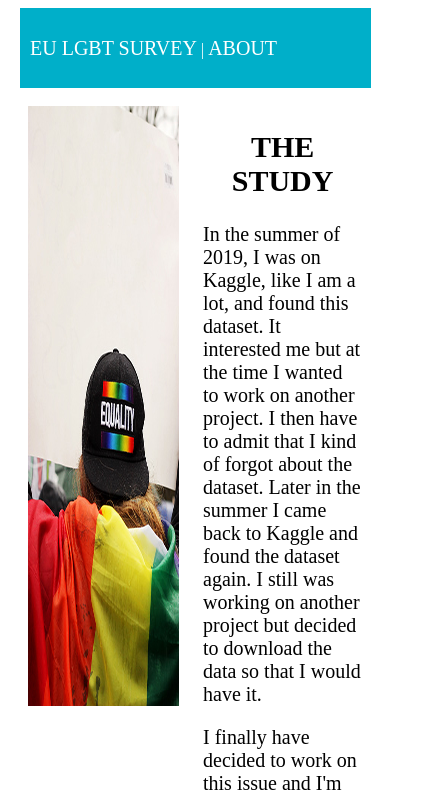
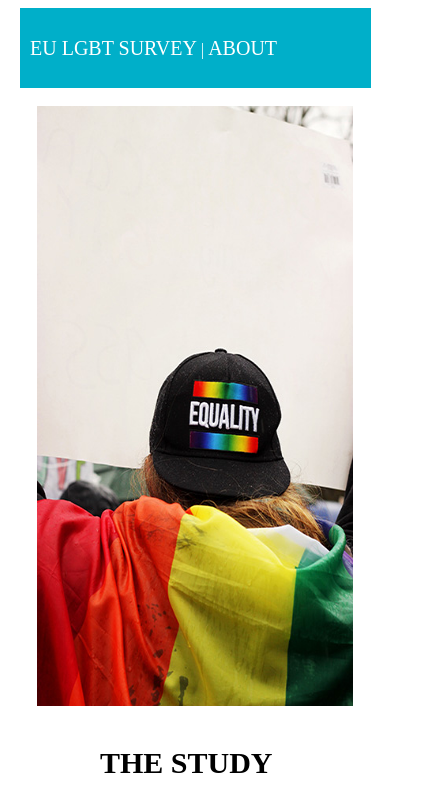
Before and after one commit to ravenusmc/eu_lgbt_survey, a Vue app in the folder client/: page / in a window 390 px wide. Shown: the top 797 px of the page, 423 px wide, since content can reach past the window. Built offline with nearby package versions, Linux system fonts and the light colour scheme; a web font is replaced by a local one; what vue-google-charts would draw is missing.

Commit message:
made the site responsive

```diff
--- a/client/src/components/Intro.vue
+++ b/client/src/components/Intro.vue
@@ -69,4 +69,13 @@ section {
   font-family: 'Baskervville', serif;
 }
 
+/* Media Queries */
+@media only all and (max-width: 900px){
+
+  section {
+    grid-template-columns: 1fr;
+  }
+
+}
+
 </style>
--- a/client/src/components/Study.vue
+++ b/client/src/components/Study.vue
@@ -111,4 +111,18 @@ section {
   display: grid;
   grid-template-columns: 1fr 1fr;
 }
+
+/* Media Queries */
+@media only all and (max-width: 900px){
+
+  section {
+    grid-template-columns: 1fr;
+  }
+
+  GraphCard {
+    margin-left: 3%;
+    margin-right: 3%;
+  }
+
+}
 </style>
--- a/client/src/views/Home.vue
+++ b/client/src/views/Home.vue
@@ -53,10 +53,15 @@ button:hover {
 #formSection {
   display: grid;
   grid-template-columns: 1fr 1fr;
-  /* display: flex;
-  flex-direction: row;
-  justify-content: center;
-  align-items: center; */
+}
+
+/* Media Queries */
+@media only all and (max-width: 900px){
+
+  #formSection {
+    grid-template-columns: 1fr;
+  }
+
 }
 
 </style>
```
